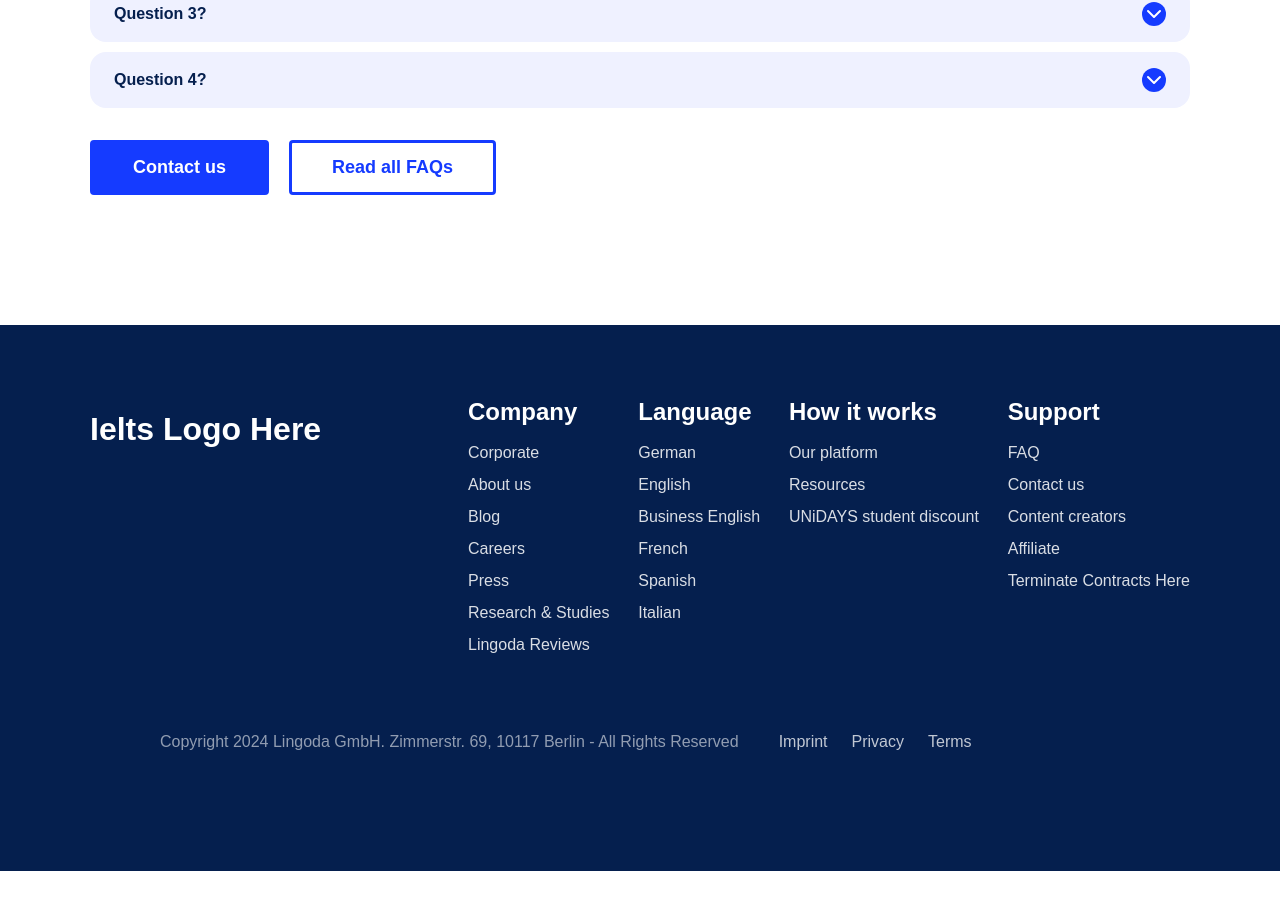
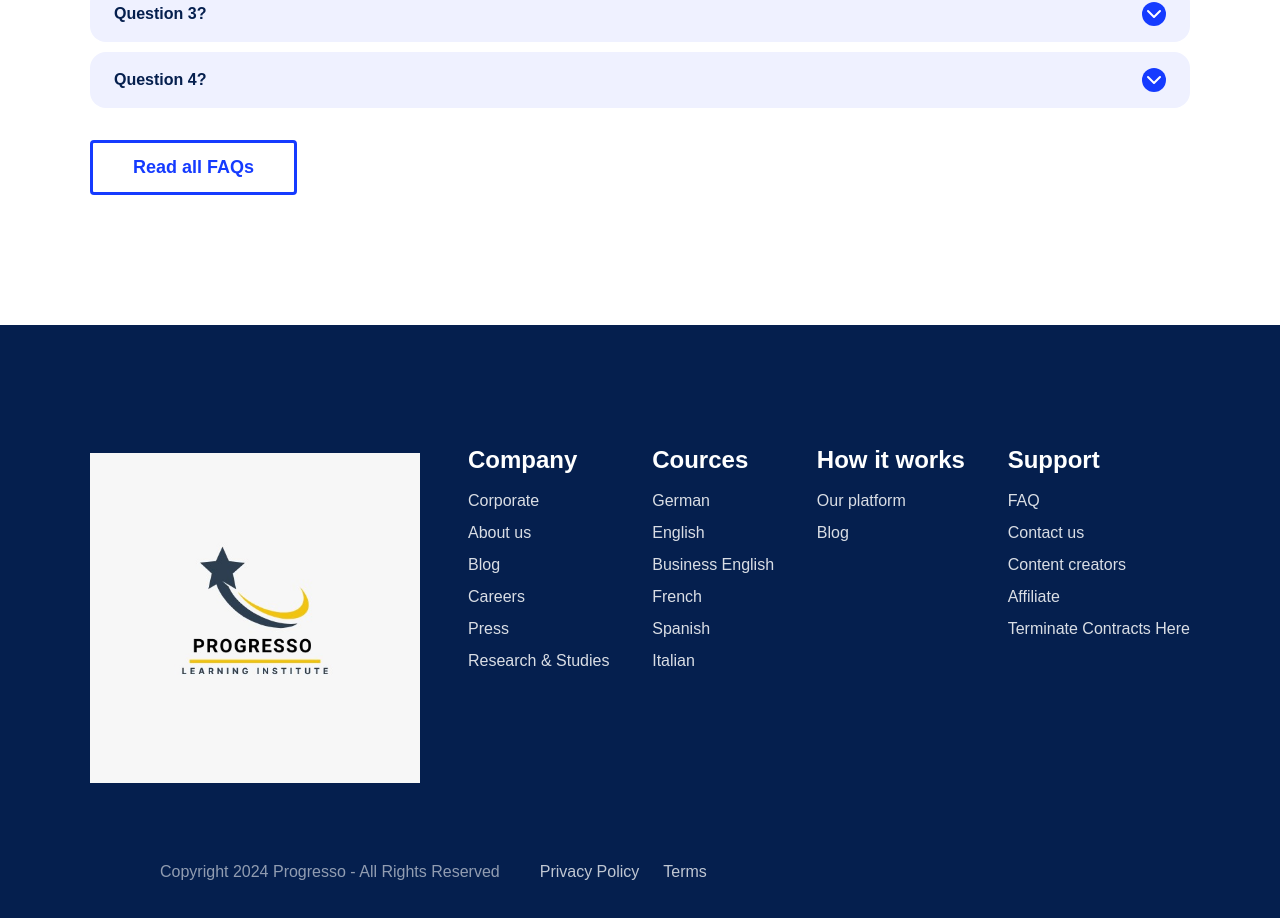
Before and after one commit to bahar-dc/learn-react, a React (Create React App) app: page / in a window 1280 px wide. Shown: the part 6947-7865 px from the top of the page. Before the commit the page ends 7818 px from the top, so only its background shows below. Built offline with nearby package versions, Linux system fonts and the light colour scheme.

Commit message:
Some content updates

```diff
--- a/src/App.js
+++ b/src/App.js
@@ -15,7 +15,7 @@ import { StickyWIthText } from "./Components/StickyWIthText";
 import { Logolist } from "./Components/Logolist";
 import { Faqs } from "./Components/Faqs";
 import { Footer } from "./Components/Footer";
-import { About } from "./Components/About";
+// import { About } from "./Components/About";
 
 function App() {
   return (
--- a/src/Components/Faqs.jsx
+++ b/src/Components/Faqs.jsx
@@ -128,8 +128,8 @@ export const Faqs = () => {
 						</li>
 					</ul>
 					<div className='buttons-row'>
-						<a className="link button primary blue" href="#contact">Contact us</a>
-						<a className="link button secondary blue" href="faq.html">Read all FAQs</a>
+						{/* <a className="link button primary blue" href="/contact">Contact us</a> */}
+						<a className="link button secondary blue" href="/faqs">Read all FAQs</a>
 					</div>
 				</div>
 			</section>
--- a/src/Components/Footer.jsx
+++ b/src/Components/Footer.jsx
@@ -1,3 +1,4 @@
+import SiteLogo from'../Assets/Images/site-logo.jpeg';
 export const Footer = () => {
     return (
         <>
@@ -5,8 +6,7 @@ export const Footer = () => {
                 <footer className="footer">
                     <div className="site-container">
                         <div className="footer-info">
-                            <h2>Ielts Logo Here</h2>
-
+                            <img src={SiteLogo} alt="Site logo white " />
                         </div>
                         <nav className="footer-nav" >
                             <ul>
@@ -18,10 +18,9 @@ export const Footer = () => {
                                         <li><a className="link" href="/careers">Careers</a></li>
                                         <li><a className="link" href="/press">Press</a></li>
                                         <li><a className="link" href="/research">Research &amp; Studies</a></li>
-                                        <li><a className="link" href="/reviews">Lingoda Reviews</a></li>
                                     </ul>
                                 </li>
-                                <li><a className="link" href="#language"><span>Language</span></a>
+                                <li><a className="link" href="#language"><span>Cources</span></a>
                                     <ul>
                                         <li><a className="link" href="/german">German</a></li>
                                         <li><a className="link" href="/english">English</a></li>
@@ -34,10 +33,7 @@ export const Footer = () => {
                                 <li><a className="link" href="#how-it-works"><span>How it works</span></a>
                                     <ul>
                                         <li><a className="link" href="/how-it-works">Our platform</a></li>
-                                        <li><a className="link" href="/resources">Resources</a></li>
-                                        <li><a className="link"
-                                                href="/discount">UNiDAYS
-                                                student discount</a></li>
+                                        <li><a className="link" href="/resources">Blog</a></li>
                                     </ul>
                                 </li>
                                 <li><a className="link" href="#contact"><span>Support</span></a>
@@ -56,54 +52,12 @@ export const Footer = () => {
                     </div>
                     <div className="site-container">
                         <div className="footer-copyright">
-                            <p>Copyright 2024 Lingoda GmbH. Zimmerstr. 69, 10117 Berlin - All Rights Reserved</p>
+                            <p>Copyright 2024 Progresso - All Rights Reserved</p>
                             <ul className="links">
-                                <li><a href="/imprint" className="link">Imprint</a></li>
-                                <li><a href="/privacy" className="link">Privacy</a></li>
+                                <li><a href="/privacy" className="link">Privacy Policy</a></li>
                                 <li><a href="/terms" className="link">Terms</a></li>
                             </ul>
-                           {/* <ul className="social">
-                                 <li>
-                                    <a href="https://www.linkedin.com/company/lingoda-gmbh" className="link linkedin"
-                                        title="Linkedin"><svg aria-hidden="true" xmlns="http://www.w3.org/2000/svg"
-                                            viewBox="0 0 448 512">
-                                            <path
-                                                d="M100.28 448H7.4V148.9h92.88zM53.79 108.1C24.09 108.1 0 83.5 0 53.8a53.79 53.79 0 0 1 107.58 0c0 29.7-24.1 54.3-53.79 54.3zM447.9 448h-92.68V302.4c0-34.7-.7-79.2-48.29-79.2-48.29 0-55.69 37.7-55.69 76.7V448h-92.78V148.9h89.08v40.8h1.3c12.4-23.5 42.69-48.3 87.88-48.3 94 0 111.28 61.9 111.28 142.3V448z">
-                                            </path>
-                                        </svg>
-                                    </a></li>
-                                <li><a href="https://twitter.com/lingoda" className="link twitter" title="Twitter"><svg
-                                            aria-hidden="true" viewBox="0 0 34 32" xmlns="http://www.w3.org/2000/svg">
-                                            <path
-                                                d="M0.0839257 0.0195694C0.0699773 0.0404911 1.19979 1.58179 2.58765 3.43691C3.97552 5.29205 6.92559 9.23943 9.14338 12.2035L13.1745 17.5945L12.9164 17.8874C12.77 18.0478 9.80593 21.249 6.33279 25.0011C2.85965 28.7601 0.00720977 31.8567 0.000235592 31.8915C-0.0137128 31.9264 0.59304 31.9543 1.46481 31.9473L2.95031 31.9404L3.4385 31.4034C3.7105 31.1104 6.23515 28.3835 9.05272 25.3358C11.8703 22.2881 14.2554 19.7077 14.3531 19.5961L14.5274 19.3938L15.9223 21.2629C16.6894 22.2881 18.8026 25.1196 20.6159 27.5466L23.9217 31.9543H28.9779C33.1834 31.9543 34.0272 31.9404 33.9993 31.8637C33.9784 31.8079 32.6952 30.0783 31.1469 28.0069C29.5986 25.9426 27.8272 23.5714 27.2135 22.7484C26.5928 21.9255 24.7725 19.4775 23.1545 17.3225C21.5365 15.1605 20.2114 13.3612 20.2114 13.3333C20.2114 13.2845 28.7617 4.00182 31.67 0.898315L32.4999 0.0125961H30.9725L29.4522 0.0195694L27.6738 1.94444C26.6974 3.00452 24.3052 5.59891 22.3525 7.69814L18.8166 11.52L14.5274 5.78721L10.2314 0.0474663L5.17507 0.0125961C2.39238 -0.00832748 0.097874 -0.00135231 0.0839257 0.0195694ZM12.0656 6.19869C13.7184 8.41648 16.271 11.8268 17.7356 13.7866C19.2001 15.7394 22.4501 20.0912 24.9608 23.4458C27.4715 26.8074 29.5498 29.5901 29.5847 29.6389C29.6265 29.7017 29.1314 29.7226 27.3251 29.7226H25.0166L20.4415 23.5993C9.88264 9.4905 4.55437 2.36289 4.4916 2.25828C4.44976 2.19551 4.924 2.17459 6.74426 2.17459H9.05272L12.0656 6.19869Z">
-                                            </path>
-                                        </svg>
-                                    </a></li>
-                                <li><a href="https://www.youtube.com/channel/UC6AYbs_IpIj5uwwL_8PlVyw"
-                                        className="link youtube" title="Youtube"><svg aria-hidden="true"
-                                            xmlns="http://www.w3.org/2000/svg" viewBox="0 0 576 512">
-                                            <path
-                                                d="M549.655 124.083c-6.281-23.65-24.787-42.276-48.284-48.597C458.781 64 288 64 288 64S117.22 64 74.629 75.486c-23.497 6.322-42.003 24.947-48.284 48.597-11.412 42.867-11.412 132.305-11.412 132.305s0 89.438 11.412 132.305c6.281 23.65 24.787 41.5 48.284 47.821C117.22 448 288 448 288 448s170.78 0 213.371-11.486c23.497-6.321 42.003-24.171 48.284-47.821 11.412-42.867 11.412-132.305 11.412-132.305s0-89.438-11.412-132.305zm-317.51 213.508V175.185l142.739 81.205-142.739 81.201z">
-                                            </path>
-                                        </svg>
-                                    </a></li>
-                                <li><a href="https://www.facebook.com/lingoda" className="link facebook"
-                                        title="Facebook"><svg aria-hidden="true" xmlns="http://www.w3.org/2000/svg"
-                                            viewBox="0 0 320 512">
-                                            <path
-                                                d="M279.14 288l14.22-92.66h-88.91v-60.13c0-25.35 12.42-50.06 52.24-50.06h40.42V6.26S260.43 0 225.36 0c-73.22 0-121.08 44.38-121.08 124.72v70.62H22.89V288h81.39v224h100.17V288z">
-                                            </path>
-                                        </svg>
-                                    </a></li>
-                                <li><a href="https://instagram.com/lingoda_official" className="link instagram"
-                                        title="Instagram"><svg aria-hidden="true" xmlns="http://www.w3.org/2000/svg"
-                                            viewBox="0 0 448 512">
-                                            <path
-                                                d="M224.1 141c-63.6 0-114.9 51.3-114.9 114.9s51.3 114.9 114.9 114.9S339 319.5 339 255.9 287.7 141 224.1 141zm0 189.6c-41.1 0-74.7-33.5-74.7-74.7s33.5-74.7 74.7-74.7 74.7 33.5 74.7 74.7-33.6 74.7-74.7 74.7zm146.4-194.3c0 14.9-12 26.8-26.8 26.8-14.9 0-26.8-12-26.8-26.8s12-26.8 26.8-26.8 26.8 12 26.8 26.8zm76.1 27.2c-1.7-35.9-9.9-67.7-36.2-93.9-26.2-26.2-58-34.4-93.9-36.2-37-2.1-147.9-2.1-184.9 0-35.8 1.7-67.6 9.9-93.9 36.1s-34.4 58-36.2 93.9c-2.1 37-2.1 147.9 0 184.9 1.7 35.9 9.9 67.7 36.2 93.9s58 34.4 93.9 36.2c37 2.1 147.9 2.1 184.9 0 35.9-1.7 67.7-9.9 93.9-36.2 26.2-26.2 34.4-58 36.2-93.9 2.1-37 2.1-147.8 0-184.8zM398.8 388c-7.8 19.6-22.9 34.7-42.6 42.6-29.5 11.7-99.5 9-132.1 9s-102.7 2.6-132.1-9c-19.6-7.8-34.7-22.9-42.6-42.6-11.7-29.5-9-99.5-9-132.1s-2.6-102.7 9-132.1c7.8-19.6 22.9-34.7 42.6-42.6 29.5-11.7 99.5-9 132.1-9s102.7-2.6 132.1 9c19.6 7.8 34.7 22.9 42.6 42.6 11.7 29.5 9 99.5 9 132.1s2.7 102.7-9 132.1z">
-                                            </path>
-                                        </svg>
-                                    </a></li>
-                            </ul>*/}
+
                         </div>
                     </div>
                 </footer>
```
Also changed, not shown: src/Assets/Css/Style.css.
